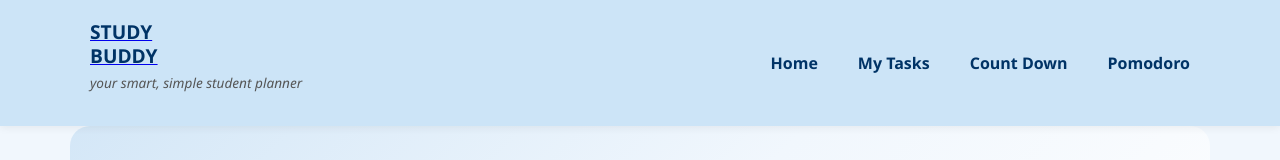
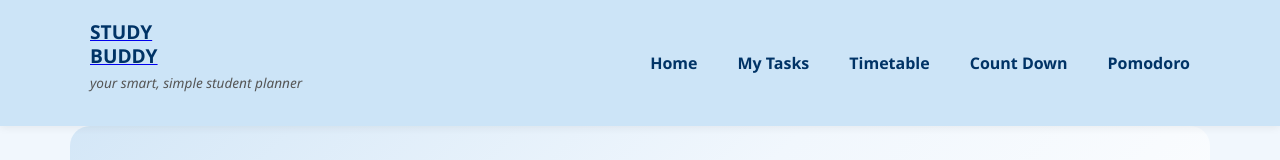
Before and after one commit to sovanndevid/Study_Buddy, a plain HTML site: page sprint5/index.html in a window 1280 px wide. Shown: the top 160 px of the page. Drawn offline with Linux system fonts and the light colour scheme.

Commit message:
footer fixed, timetable linked in header

```diff
--- a/sprint5/components/header.html
+++ b/sprint5/components/header.html
@@ -16,6 +16,7 @@
       <div class="nav-links">
         <a href="/sprint5/index.html">Home</a>
         <a href="/sprint5/html/todolist.html">My Tasks</a>
+        <a href="/sprint5/html/timetable.html">Timetable</a>
         <a href="/sprint5/html/countdown.html">Count Down</a>
         <a href="/sprint5/html/pomodoro.html">Pomodoro</a>
       </div>
--- a/sprint5/css/style.css
+++ b/sprint5/css/style.css
@@ -9,7 +9,6 @@ body, html {
   background: #f1f7fd;
   color: #1a1a1a;
   overflow-x: hidden;
-  padding-bottom: 80px;
 }
 
 /* HEADER */
```
